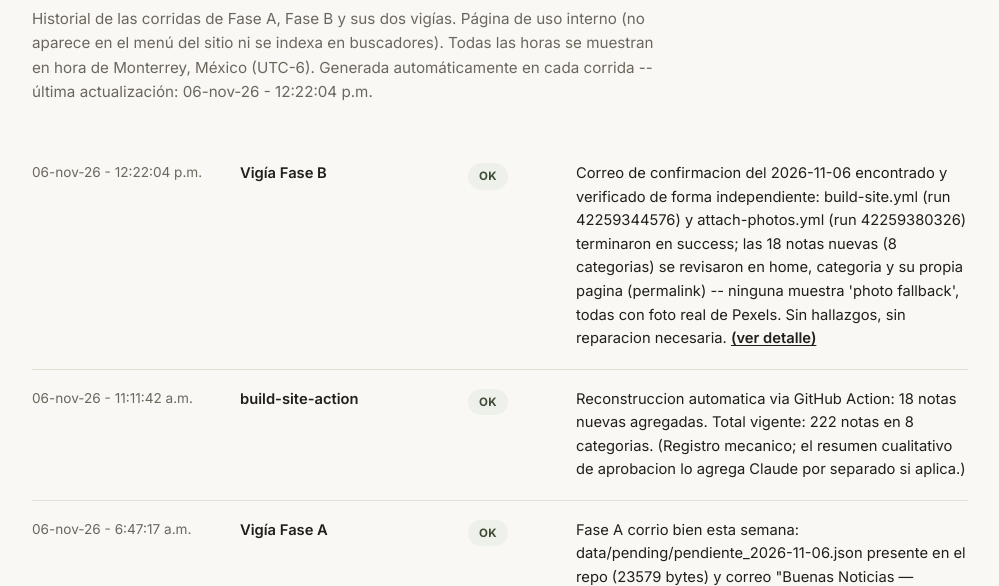
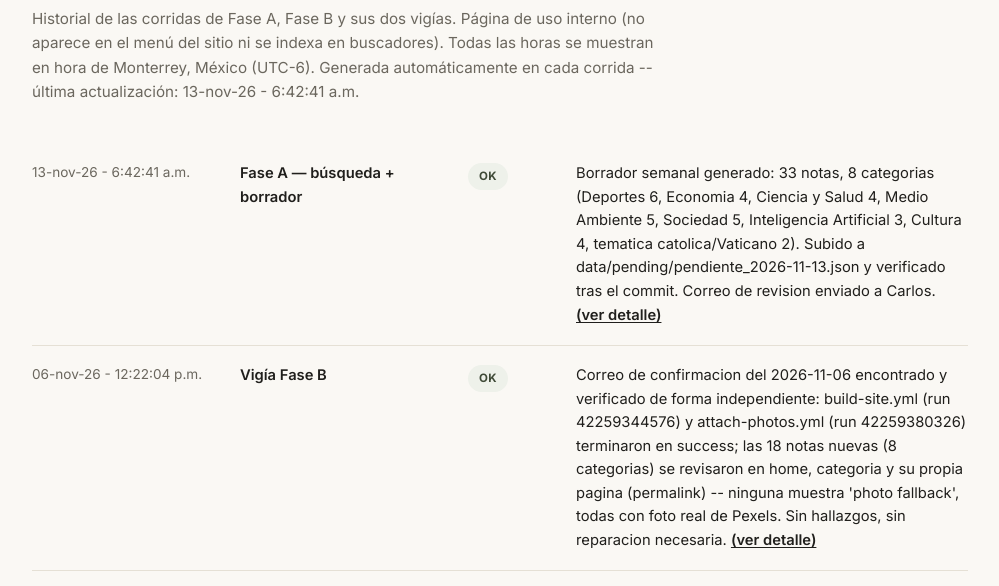
Before and after one commit to carlospt-74/good-news, a plain HTML site: page estado/index.html in a window 1280 px wide. Shown: the part 175-761 px from the top of the page, without its empty margins (140-1139 px from the left). Drawn offline with Linux system fonts and the light colour scheme.

Commit message:
Fase A 2026-11-13: actualiza bitacora y pagina de estado del pipeline

```diff
--- a/estado/index.html
+++ b/estado/index.html
@@ -47,7 +47,14 @@
 </header>
 <main>
   <h1>Buenas Noticias -- estado del pipeline</h1>
-  <p class="sub">Historial de las corridas de Fase A, Fase B y sus dos vigías. Página de uso interno (no aparece en el menú del sitio ni se indexa en buscadores). Todas las horas se muestran en hora de Monterrey, México (UTC-6). Generada automáticamente en cada corrida -- última actualización: 06-nov-26 - 12:22:04 p.m.</p>
+  <p class="sub">Historial de las corridas de Fase A, Fase B y sus dos vigías. Página de uso interno (no aparece en el menú del sitio ni se indexa en buscadores). Todas las horas se muestran en hora de Monterrey, México (UTC-6). Generada automáticamente en cada corrida -- última actualización: 13-nov-26 - 6:42:41 a.m.</p>
+
+  <div class="run">
+    <div class="ts">13-nov-26 - 6:42:41 a.m.</div>
+    <div class="trig">Fase A — búsqueda + borrador</div>
+    <div><span class="status-pill" style="color:#3f4a37; background:#eef1ea">OK</span></div>
+    <div class="summary">Borrador semanal generado: 33 notas, 8 categorias (Deportes 6, Economia 4, Ciencia y Salud 4, Medio Ambiente 5, Sociedad 5, Inteligencia Artificial 3, Cultura 4, tematica catolica/Vaticano 2). Subido a data/pending/pendiente_2026-11-13.json y verificado tras el commit. Correo de revision enviado a Carlos. <a href="https://github.com/carlospt-74/good-news/commit/3357ac2a1f02ccbb4c00c67357ff293d2bddf755" target="_blank" rel="noopener">(ver detalle)</a></div>
+  </div>
 
   <div class="run">
     <div class="ts">06-nov-26 - 12:22:04 p.m.</div>
```
Also changed, not shown: data/pipeline_log.json (+7 -0 lines).
